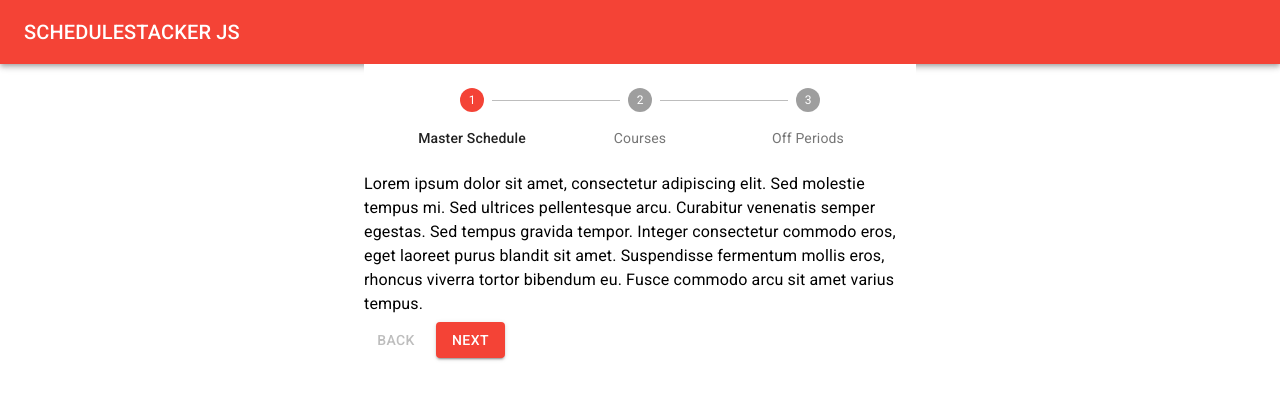
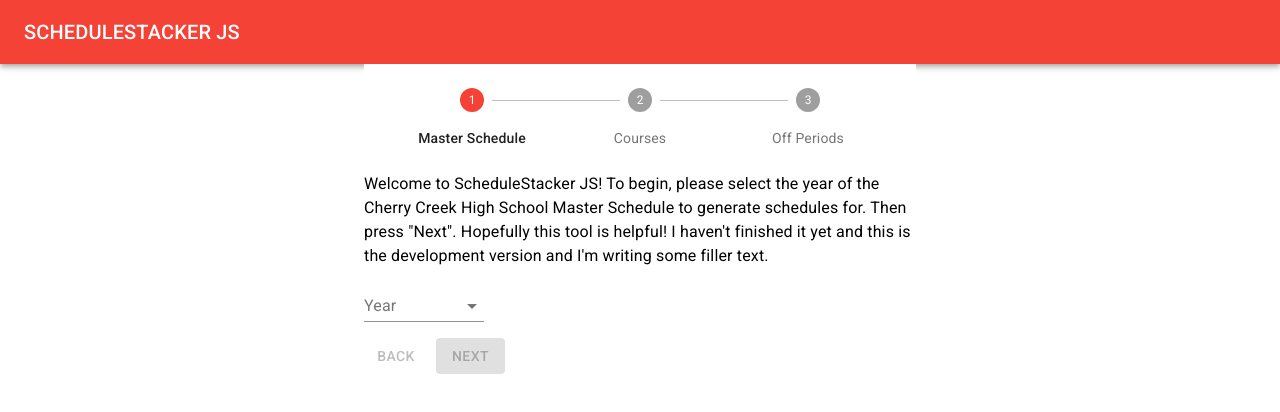
Before and after one commit to Coreball/schedulestacker-js, a React (Create React App) app: page / in a window 1280 px wide. Shown: the top 412 px of the page. Built offline with nearby package versions, Linux system fonts and the light colour scheme.

Commit message:
Step for loading master schedules

```diff
--- a/src/App.js
+++ b/src/App.js
@@ -2,6 +2,7 @@
 import './App.css';
 import { AppBar, Typography, Toolbar, createMuiTheme, ThemeProvider, Container, Stepper, Step, StepLabel, Button, makeStyles } from '@material-ui/core';
 import { red, blue } from '@material-ui/core/colors';
+import ChooseMS from './ChooseMS';
 
 const theme = createMuiTheme({
   palette: {
@@ -16,12 +17,46 @@
   },
 }));
 
+const urls = [
+  {
+    year: "2019-2020",
+    url: "https://raw.githubusercontent.com/Coreball/schedulestacker-data/master/json/MasterSchedule20192020.json"
+  },
+  {
+    year: "2018-2019",
+    url: "https://raw.githubusercontent.com/Coreball/schedulestacker-data/master/json/MasterSchedule20182019.json"
+  },
+  {
+    year: "2017-2018",
+    url: "https://raw.githubusercontent.com/Coreball/schedulestacker-data/master/json/MasterSchedule20172018.json"
+  },
+]
+
 function App() {
   const classes = useStyles();
+  const steps = ["Master Schedule", "Courses", "Off Periods"];
   const [activeStep, setActiveStep] = React.useState(0);
-  const steps = ["Master Schedule", "Courses", "Off Periods"];
+  const [selectedMS, setSelectedMS] = React.useState('');
+  const [allCourses, setAllCourses] = React.useState('');
+
+  const loadMS = (ms) => {
+    console.log("Loading MS for " + ms.year);
+    fetch(ms.url)
+      .then((response) => response.json())
+      .then((data) => {
+        console.log(data);
+        setAllCourses(data);
+      });
+  }
+
+  const isNextDisabled = () => {
+    return !selectedMS;
+  }
 
   const handleNext = () => {
+    if (activeStep === 0) {
+      loadMS(selectedMS)
+    }
     setActiveStep((prevActiveStep) => prevActiveStep + 1);
   };
 
@@ -33,16 +68,15 @@
     setActiveStep(0);
   };
 
+  const handleSelectedMSChange = (event) => {
+    setSelectedMS(event.target.value);
+  };
+
   const getContent = (stepIndex) => {
     switch (stepIndex) {
       case 0:
         return (
-          <Typography gutterBottom>
-            Lorem ipsum dolor sit amet, consectetur adipiscing elit. Sed molestie tempus mi.
-            Sed ultrices pellentesque arcu. Curabitur venenatis semper egestas. Sed tempus gravida tempor.
-            Integer consectetur commodo eros, eget laoreet purus blandit sit amet.
-            Suspendisse fermentum mollis eros, rhoncus viverra tortor bibendum eu. Fusce commodo arcu sit amet varius tempus.
-          </Typography>
+          <ChooseMS options={urls} value={selectedMS} onChange={handleSelectedMSChange}/>
         );
       case 1:
         return (
@@ -87,7 +121,7 @@
               <Button className={classes.backButton} disabled={activeStep === 0} onClick={handleBack}>
                 Back
               </Button>
-              <Button onClick={handleNext} variant="contained" color="primary">
+              <Button disabled={isNextDisabled()} onClick={handleNext} variant="contained" color="primary">
                 {activeStep === steps.length - 1 ? "Finish" : "Next"}
               </Button>
             </div>
--- /dev/null
+++ b/src/ChooseMS.js
@@ -0,0 +1,32 @@
+import React from 'react';
+import { Typography, FormControl, InputLabel, Select, MenuItem, makeStyles } from '@material-ui/core';
+
+const useStyles = makeStyles((theme) => ({
+  formControl: {
+    minWidth: 120,
+    marginBottom: theme.spacing(2)
+  }
+}));
+
+export default function ChooseMS(props) {
+  const classes = useStyles();
+
+  return (
+    <div className="ChooseMS">
+      <Typography gutterBottom>
+        Welcome to ScheduleStacker JS! To begin, please select the year of the
+        Cherry Creek High School Master Schedule to generate schedules for.
+        Then press "Next". Hopefully this tool is helpful! I haven't finished it yet
+        and this is the development version and I'm writing some filler text.
+      </Typography>
+      <FormControl className={classes.formControl}>
+        <InputLabel id="year">Year</InputLabel>
+        <Select labelId="year" id="year" value={props.value} onChange={props.onChange}>
+          {props.options.map((url) => (
+            <MenuItem key={url.year} value={url}>{url.year}</MenuItem>
+          ))}
+        </Select>
+      </FormControl>
+    </div>
+  );
+}
```
